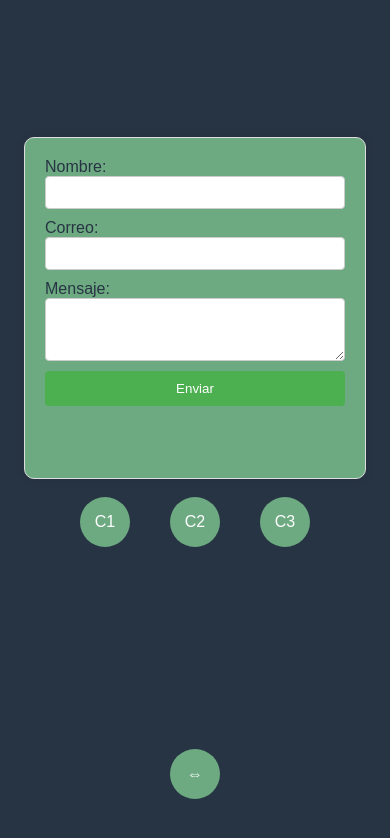
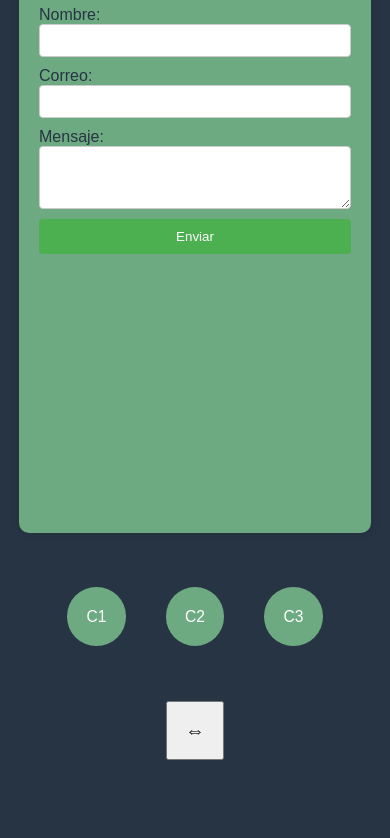
Before and after one commit to franciscoJ4vier/ooo, a plain HTML site: page index.html in a window 390 px wide. Both pictures are taken after a click on the button "C1". Drawn offline with Linux system fonts and the light colour scheme.

Commit message:
Actualización de index.html y styles.css

```diff
--- a/index.html
+++ b/index.html
@@ -2,7 +2,7 @@
 <html lang="es">
 <head>
     <meta charset="UTF-8">
-    <meta name="viewport" content="width=device-width, initial-scale=0.5">
+    <meta name="viewport" content="width=device-width, initial-scale=1.0">
     <title>Botón Circular con Ítems y Formularios</title>
     <link rel="stylesheet" href="styles.css">
 </head>
--- a/styles.css
+++ b/styles.css
@@ -6,6 +6,7 @@ body {
     margin: 0;
     background-color: #273444;
     font-family: Arial, sans-serif;
+    overflow: hidden; /* Evita que la página se desplace */
 }
 
 .button-container {
@@ -13,22 +14,23 @@ body {
     display: flex;
     justify-content: center;
     align-items: center;
-    margin-top: 200px;
+    width: 100%;
+    margin-top: 389px; /* Ajusta este valor para bajar más los botones */
 }
 
 .circle-button {
-    width: 50px;
+    width: 50px; /* Tamaño fijo para laptops y PCs */
     height: 50px;
     border-radius: 50%;
     background-color: #6DAA81;
     color: white;
     border: none;
     cursor: pointer;
-    font-size: 16px;
+    font-size: 16px; /* Tamaño de fuente fijo */
     display: flex;
     justify-content: center;
     align-items: center;
-    margin: 0 20px;
+    margin: 0 20px; /* Espaciado entre botones */
     outline: none;
     transition: background-color 0.3s;
 }
@@ -40,15 +42,14 @@ body {
 .item-container {
     display: none;
     position: absolute;
-    top: -350px;
+    top: -70vh; /* Ajusta el top a un porcentaje de la pantalla */
     left: 50%;
     transform: translateX(-50%);
-    width: 300px;
-    height: 300px;
-    padding: 20px;
+    width: 300px; /* Ancho fijo para el contenedor de formulario */
+    height: auto; /* Alto automático para ajustarse al contenido */
+    padding: 20px; /* Espaciado interno */
     background-color: #6DAA81;
     color: #273444;
-    border: 1px solid #ddd;
     border-radius: 10px;
     box-shadow: 0 0 10px rgba(0, 0, 0, 0.1);
     opacity: 0;
@@ -66,31 +67,32 @@ body {
 }
 
 @media (max-width: 768px) {
+    .circle-button {
+        width: 15vw; /* Se ajusta a un porcentaje de la pantalla en móviles */
+        height: 15vw;
+        font-size: 4vw; /* Tamaño de fuente relativo a la pantalla */
+    }
+
+    .item-container {
+        width: 80vw; /* Se ajusta al ancho de la pantalla en móviles */
+        height: 60vh; /* Ajusta el alto */
+    }
+
     .slider-container {
         display: flex;
         position: absolute;
-        bottom: 70px;
+        bottom: 10vh;
         left: 0;
         right: 0;
         justify-content: center;
         align-items: center;
     }
-}
 
-.slider-button {
-    width: 50px;
-    height: 50px;
-    border-radius: 50%;
-    background-color: #6DAA81;
-    color: white;
-    border: none;
-    cursor: pointer;
-    font-size: 16px;
-    display: flex;
-    justify-content: center;
-    align-items: center;
-    outline: none;
-    position: absolute;
+    .slider-button {
+        width: 15vw;
+        height: 15vw;
+        font-size: 5vw;
+    }
 }
 
 form {
```
